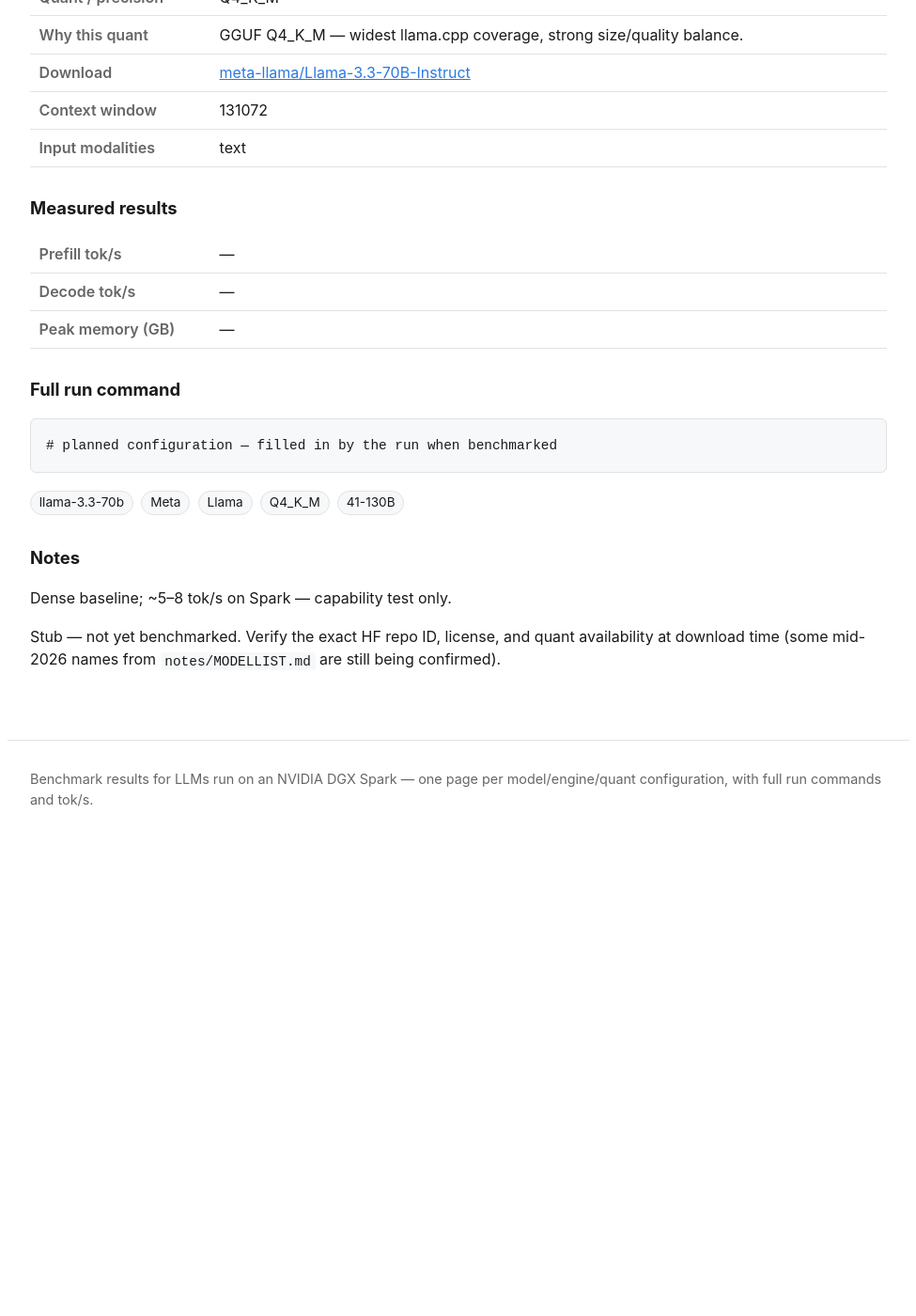
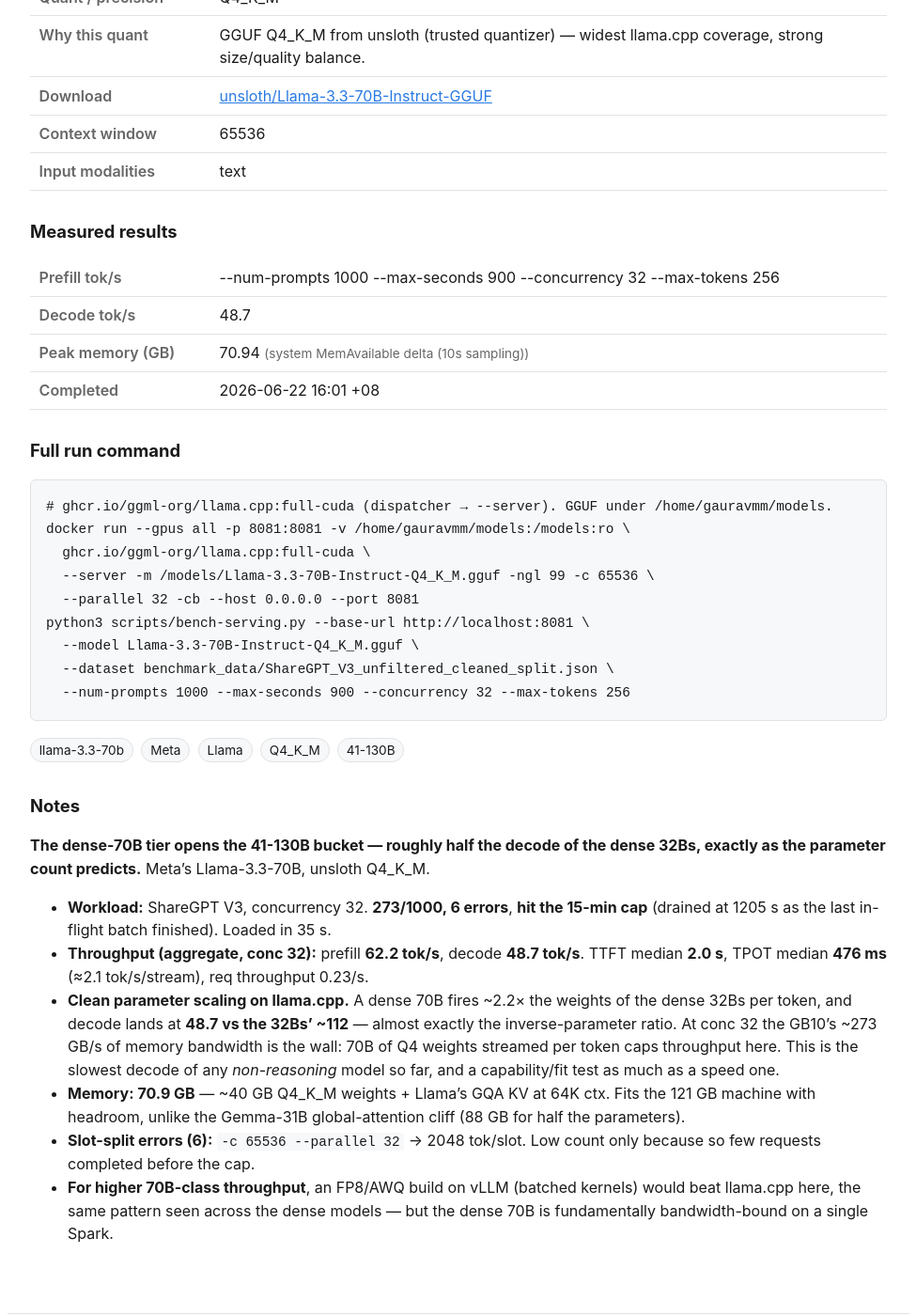
Before and after one commit to yjsoon/autobench, a Jekyll site: the page built from _configs/llama-3-3-70b-llamacpp-q4_k_m.md, in a window 1280 px wide and 1400 px high, scrolled down 483 px. Shown: the whole window at 94% size, without its empty margins (152-1127 px from the left). Built offline with Jekyll 4.4.1, drawn with Linux system fonts in a browser that asks for light colours; before the commit the page ends 1408 px from its top, so only the background shows below that; some of the changed text lies outside the part shown.

Commit message:
Bench: Llama-3.3-70B llama.cpp Q4_K_M (62/49, 71GB, cap) — dense-70B tier
~half the decode of the dense 32Bs (49 vs ~112), tracking the 2.2x parameter
ratio: bandwidth-bound at conc 32 on GB10. 71GB (40GB weights + GQA KV), fits
with headroom unlike Gemma-31B's 88GB cliff.

Co-Authored-By: Claude Opus 4.8 (1M context) <noreply@anthropic.com>
Claude-Session: https://claude.ai/code/session_01JczsieM71svofn8CxRyY2s

```diff
--- a/_configs/llama-3-3-70b-llamacpp-q4_k_m.md
+++ b/_configs/llama-3-3-70b-llamacpp-q4_k_m.md
@@ -6,25 +6,50 @@ family: Llama
 params: 70B (dense)
 engine: llama.cpp
 quant: Q4_K_M
-quant_rationale: GGUF Q4_K_M — widest llama.cpp coverage, strong size/quality balance.
-source_repo: meta-llama/Llama-3.3-70B-Instruct
-download_url: https://huggingface.co/meta-llama/Llama-3.3-70B-Instruct
-context: 131072
+quant_rationale: GGUF Q4_K_M from unsloth (trusted quantizer) — widest llama.cpp coverage, strong size/quality balance.
+source_repo: unsloth/Llama-3.3-70B-Instruct-GGUF
+download_url: https://huggingface.co/unsloth/Llama-3.3-70B-Instruct-GGUF
+context: 65536
 modalities: [text]
 mm_served: true
 tags: [llama-3.3-70b, Meta, Llama, Q4_K_M, 41-130B]
-status: pending
+status: done
+prefill_toks: 62.17
+decode_toks: 48.7
+mem_gb: 70.94
+mem_source: system MemAvailable delta (10s sampling)
+measured_on: 2026-06-22
+completed_at: 2026-06-22 16:01 +08
+run_command: |
+  # ghcr.io/ggml-org/llama.cpp:full-cuda (dispatcher → --server). GGUF under /home/gauravmm/models.
+  docker run --gpus all -p 8081:8081 -v /home/gauravmm/models:/models:ro \
+    ghcr.io/ggml-org/llama.cpp:full-cuda \
+    --server -m /models/Llama-3.3-70B-Instruct-Q4_K_M.gguf -ngl 99 -c 65536 \
+    --parallel 32 -cb --host 0.0.0.0 --port 8081
+  python3 scripts/bench-serving.py --base-url http://localhost:8081 \
+    --model Llama-3.3-70B-Instruct-Q4_K_M.gguf \
+    --dataset benchmark_data/ShareGPT_V3_unfiltered_cleaned_split.json \
+    --num-prompts 1000 --max-seconds 900 --concurrency 32 --max-tokens 256
 prefill_toks:
-decode_toks:
-mem_gb:
-mem_source:
-measured_on:
-completed_at:
-run_command: |
-  # planned configuration — filled in by the run when benchmarked
+    --num-prompts 1000 --max-seconds 900 --concurrency 32 --max-tokens 256
 ---
 
-Dense baseline; ~5–8 tok/s on Spark — capability test only.
+**The dense-70B tier opens the 41-130B bucket — roughly half the decode of the dense 32Bs, exactly as
+the parameter count predicts.** Meta's Llama-3.3-70B, unsloth Q4_K_M.
 
-Stub — not yet benchmarked. Verify the exact HF repo ID, license, and quant availability at
-download time (some mid-2026 names from `notes/MODELLIST.md` are still being confirmed).
+- **Workload:** ShareGPT V3, concurrency 32. **273/1000, 6 errors**, **hit the 15-min cap** (drained at
+  1205 s as the last in-flight batch finished). Loaded in 35 s.
+- **Throughput (aggregate, conc 32):** prefill **62.2 tok/s**, decode **48.7 tok/s**. TTFT median
+  **2.0 s**, TPOT median **476 ms** (≈2.1 tok/s/stream), req throughput 0.23/s.
+- **Clean parameter scaling on llama.cpp.** A dense 70B fires ~2.2× the weights of the dense 32Bs per
+  token, and decode lands at **48.7 vs the 32Bs' ~112** — almost exactly the inverse-parameter ratio.
+  At conc 32 the GB10's ~273 GB/s of memory bandwidth is the wall: 70B of Q4 weights streamed per token
+  caps throughput here. This is the slowest decode of any *non-reasoning* model so far, and a
+  capability/fit test as much as a speed one.
+- **Memory: 70.9 GB** — ~40 GB Q4_K_M weights + Llama's GQA KV at 64K ctx. Fits the 121 GB machine with
+  headroom, unlike the Gemma-31B global-attention cliff (88 GB for half the parameters).
+- **Slot-split errors (6):** `-c 65536 --parallel 32` → 2048 tok/slot. Low count only because so few
+  requests completed before the cap.
+- **For higher 70B-class throughput**, an FP8/AWQ build on vLLM (batched kernels) would beat llama.cpp
+  here, the same pattern seen across the dense models — but the dense 70B is fundamentally
+  bandwidth-bound on a single Spark.
```
